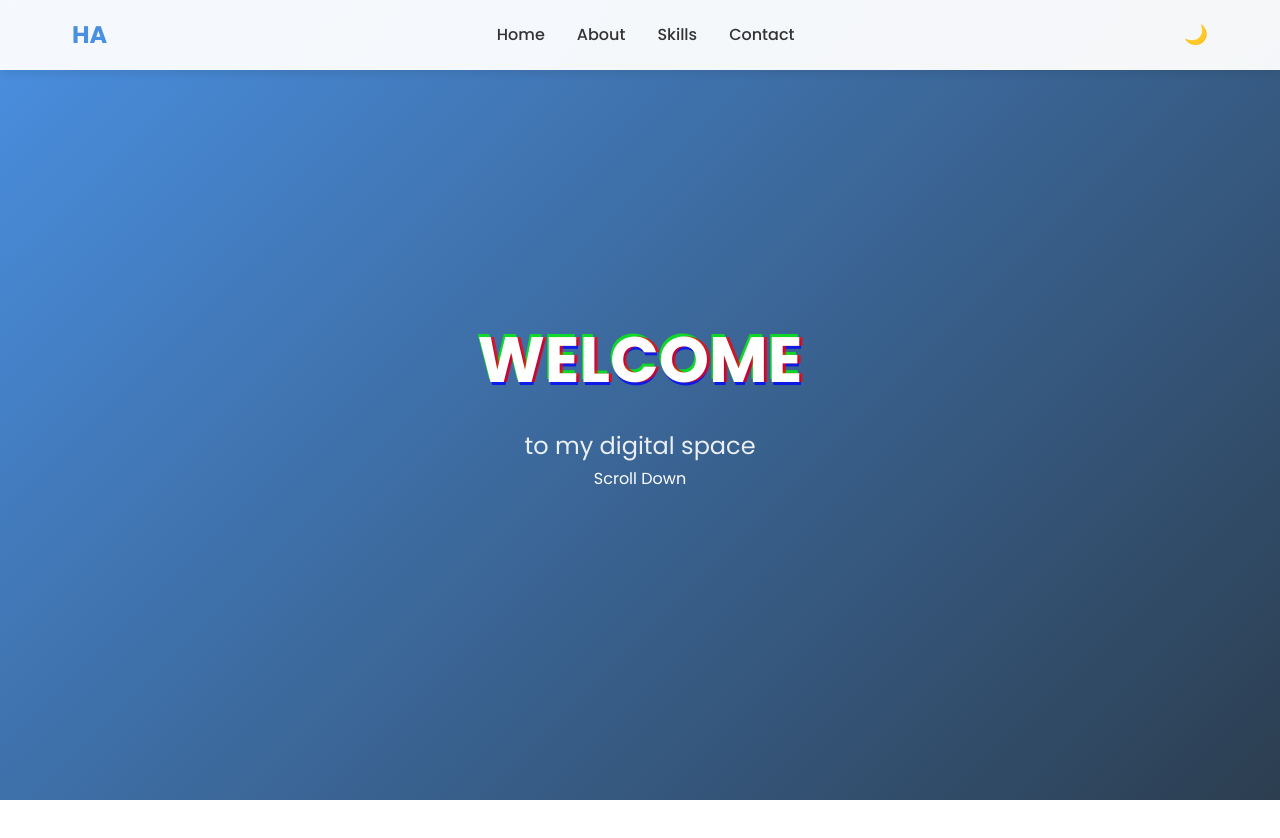
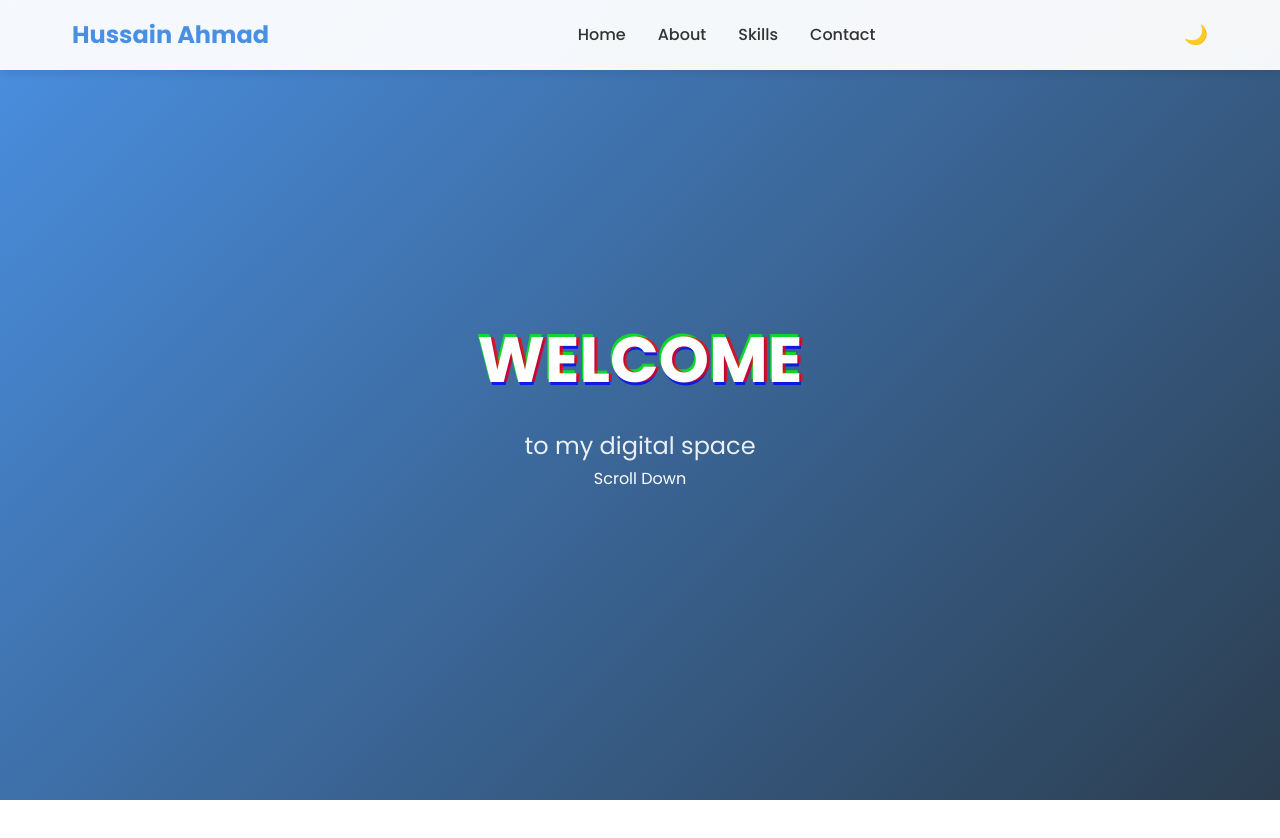
Before and after one commit to Hussain-220/personal-profile, a plain HTML site: page index.html in a window 1280 px wide. Shown: the top 838 px of the page. Drawn offline with nearby package versions, Linux system fonts and the light colour scheme.

Commit message:
Update index.html

```diff
--- a/index.html
+++ b/index.html
@@ -12,7 +12,7 @@
 <body>
     <nav>
         <div class="nav-content">
-            <div class="logo">HA</div>
+            <div class="logo">Hussain Ahmad</div>
             <ul class="nav-links">
                 <li><a href="#home">Home</a></li>
                 <li><a href="#about">About</a></li>
```
